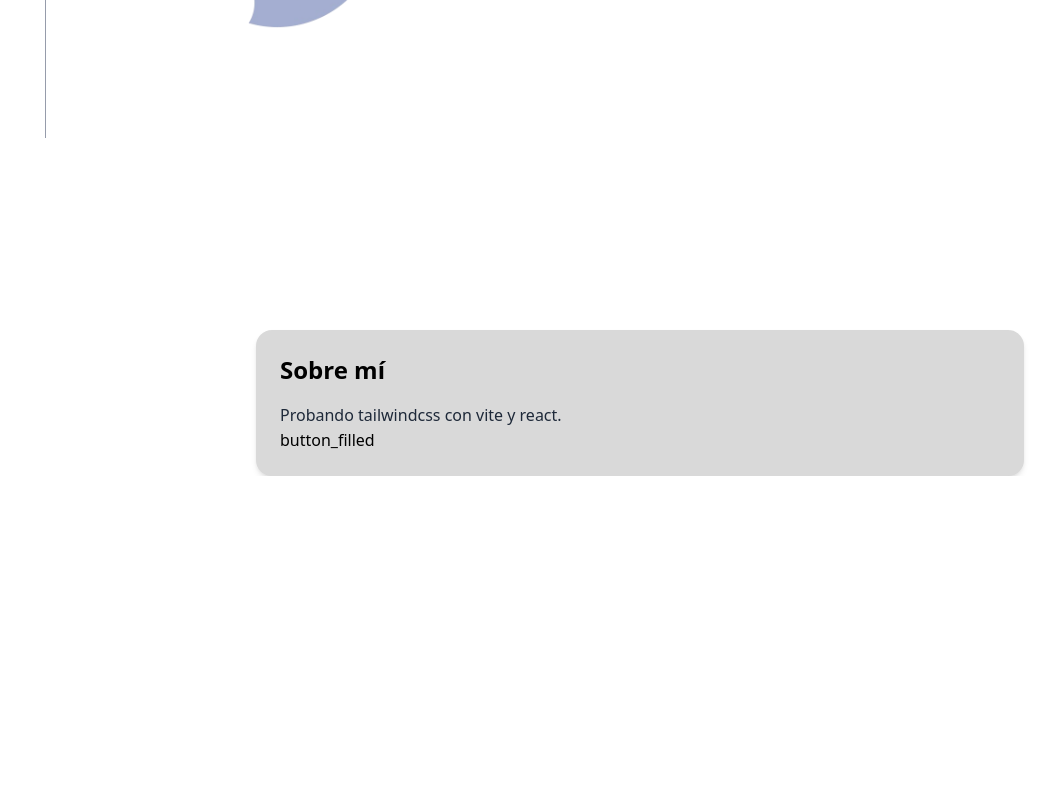
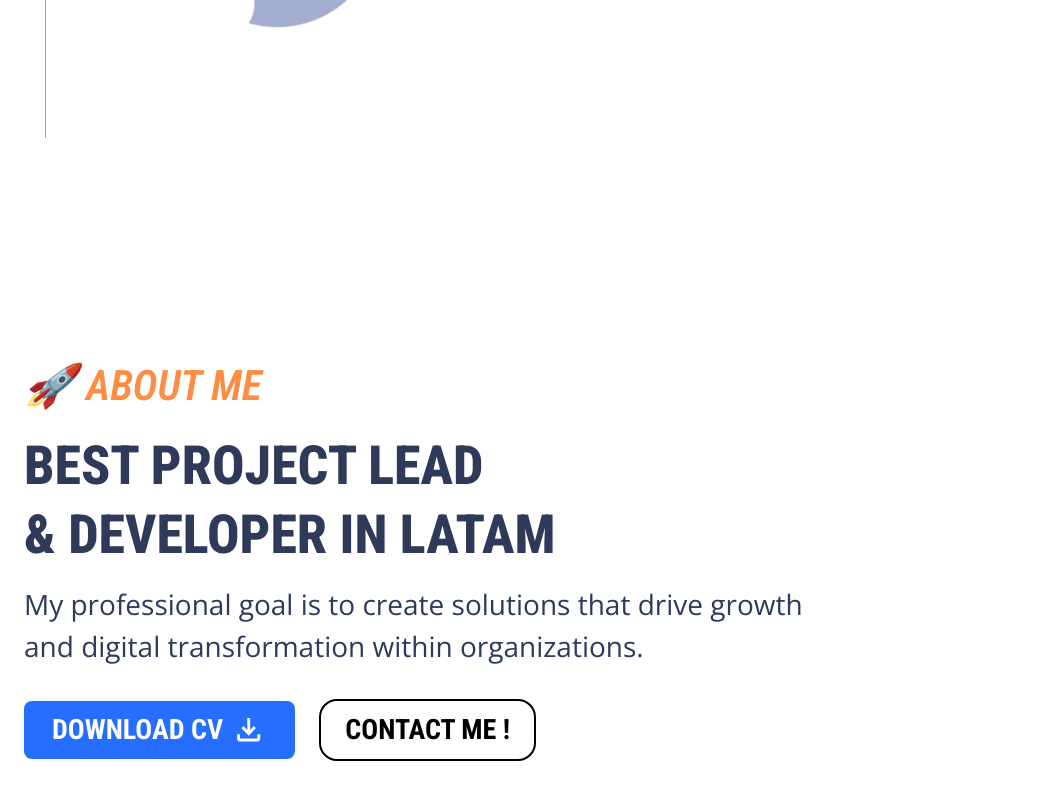
Before and after one commit to SethMillan/portfolio_v000, a React (Vite) app: page / in a window 1280 px wide. Shown: the part 538-1338 px from the top of the page, without its empty margins (0-1063 px from the left). Before the commit the page ends 1014 px from the top, so only its background shows below. Built offline with nearby package versions, Linux system fonts and the light colour scheme.

Commit message:
feat(About): :sparkles: basic information about me added and button outlined modified
agregue informacion del aboutme y quedo chidilla, nomas faltan los stats, tambien ajuste el boton outlined para que en el hover se viera chido y le cambie el fondo en general a todo

```diff
--- a/src/App.tsx
+++ b/src/App.tsx
@@ -1,16 +1,18 @@
-import './App.css'
-import About from './components/About/About'
-import { Header } from './components/Header/Header'
-import { Hero } from './components/Hero/Hero'
+import "./App.css";
+import About from "./components/About/About";
+import { Header } from "./components/Header/Header";
+import { Hero } from "./components/Hero/Hero";
 
 function App() {
   return (
     <>
-    <Header />
-    <Hero />
-    <About/>
+      <div className="bg-[--background]">
+        <Header />
+        <Hero />
+        <About />
+      </div>
     </>
-  )
+  );
 }
 
-export default App
+export default App;
--- a/src/components/About/About.tsx
+++ b/src/components/About/About.tsx
@@ -1,13 +1,36 @@
+import { BtnFilled } from "../btn/BtnFilled";
+import { BtnOutlined } from "../btn/BtnOutlined";
+
 // AboutMe.tsx
 export default function AboutMe() {
   return (
-    <section className="w-full max-w-3xl mx-auto p-6 bg-[#D9D9D9] rounded-2xl shadow-md">
-      <h2 className="text-2xl font-bold mb-4">Sobre mí</h2>
-      <p className="text-gray-800 leading-relaxed">
-        Probando tailwindcss con vite y react.
+    <section className="w-full h-[100vh] max-w-7xl mx-auto p-6 ">
+      <p className="text-[var(--color-secondary)] font-[Roboto_Condensed] text-[42px] italic font-semibold leading-normal">
+        🚀 ABOUT ME
       </p>
-      <div>
-        button_filled
+      <p className="pt-2 text-[var(--color-text)] font-[Roboto_Condensed] text-[54px] not-italic font-extrabold leading-normal">
+        BEST PROJECT LEAD
+      </p>
+      <p className="-mt-3 text-[var(--color-text)] font-[Roboto_Condensed] text-[54px] not-italic font-extrabold leading-normal">
+        & DEVELOPER IN LATAM
+      </p>
+
+      <p className="pt-2 text-[var(--color-text)] text-justify font-[Open_Sans] text-[28px] not-italic font-normal leading-[42px]">
+        My professional goal is to create solutions that drive growth <br/> and digital transformation within organizations.
+      </p>
+
+      <div className="pt-8 flex justify-between items-center max-w-lg">
+        <BtnFilled color={"--color-primary"} letra={"28px"}>
+          DOWNLOAD CV
+          <img
+            src="/icons/download.svg"
+            alt="Download Icon"
+            className="inline-block ml-2 w-9 h-9"
+          />
+        </BtnFilled>
+        <BtnOutlined color={"--color-primary"} letra={"28px"}>
+          CONTACT ME !
+        </BtnOutlined>
       </div>
     </section>
   );
--- a/src/components/Header/Navegation.tsx
+++ b/src/components/Header/Navegation.tsx
@@ -1,6 +1,6 @@
 export const Navegation = ()=>{
     return (
-    <nav className="uppercase flex justify-end mt-[38px] text-[#2E3A59] text-center font-['Roboto_Condensed'] text-[20px] not-italic font-extrabold  mr-[37px]">
+    <nav className="uppercase flex justify-end pt-[38px] text-[#2E3A59] text-center font-['Roboto_Condensed'] text-[20px] not-italic font-extrabold  mr-[37px]">
         <a href="/" className="transition duration-200 hover:scale-110 hover:text-[var(--color-primary)] cursor-pointer">Home</a>
         <a href="/about" className="transition duration-200 hover:scale-110 hover:text-[var(--color-primary)] cursor-pointer">About</a>
         <a href="/contact" className="transition duration-200 hover:scale-110 hover:text-[var(--color-primary)] cursor-pointer">Service</a>
--- a/src/components/btn/BtnFilled.tsx
+++ b/src/components/btn/BtnFilled.tsx
@@ -10,7 +10,7 @@ export const BtnFilled = ({ children, color, letra}: ButtonProps) => {
   const backgroundColor = `var(${color})`;
 const fontSize = letra;
   // ? Use una variable independiente pasandola por style para evitar problemas con tailwind
-  const base = ` font-bold py-2 px-7 rounded-lg transition duration-200 text-white text-center font-[Roboto_Condensed] hover:scale-105 hover:shadow-lg cursor-pointer `;
+  const base = `flex items-center font-bold py-2 px-7 rounded-lg transition duration-200 text-white text-center font-[Roboto_Condensed] hover:scale-110 hover:shadow-lg cursor-pointer `;
   return (
     <button style={{ backgroundColor: backgroundColor,  fontSize: fontSize}} className={base}>
       {children}
--- a/src/components/btn/BtnOutlined.tsx
+++ b/src/components/btn/BtnOutlined.tsx
@@ -10,7 +10,7 @@ export const BtnOutlined = ({ children, color, letra }: ButtonProps) => {
   const textColor = `var(${color})`;
   const fontSize = letra;
     // ? Use una variable independiente pasandola por style para evitar problemas con tailwind
-    const base = `bg-transparent border-2 text-center font-[Roboto_Condensed] font-bold py-2 px-4 rounded transition duration-200 `;
+    const base = `border-[var(${color})] text-[var(${color})]  bg-transparent border-2 text-center font-[Roboto_Condensed] font-bold py-2 px-6 transition duration-200 hover:bg-[var(${color})] hover:text-white hover:scale-105 hover:shadow-lg cursor-pointer hover:scale-110 hover:shadow-lg`;
 
-  return <button style={{color:textColor, borderColor: textColor, fontSize: fontSize}} className={base}>{children}</button>;
+  return <button style={{ fontSize: fontSize, borderRadius: '18px'}} className={base}>{children}</button>;
 };
--- a/src/index.css
+++ b/src/index.css
@@ -1,4 +1,5 @@
 @import url('https://fonts.googleapis.com/css2?family=Roboto+Condensed:ital,wght@0,100..900;1,100..900&display=swap');
+@import url('https://fonts.googleapis.com/css2?family=Open+Sans:ital,wght@0,300..800;1,300..800&family=Roboto+Condensed:ital,wght@0,100..900;1,100..900&display=swap');
 @import "tailwindcss";
 
 nav a{
@@ -25,5 +26,6 @@ nav a:hover::after {
   --color-primary-hover: #1f5ed1;
   --color-secondary-hover: #e6762f;
   --lineas: #2E3A5980;
+  --background: #F5F7FA;
   /* ? Queda pendiente agregar el color del background en ciertas areas */
 }
```
